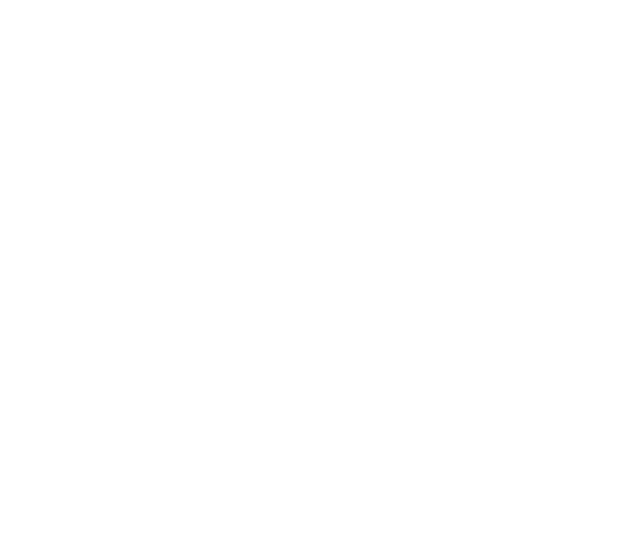
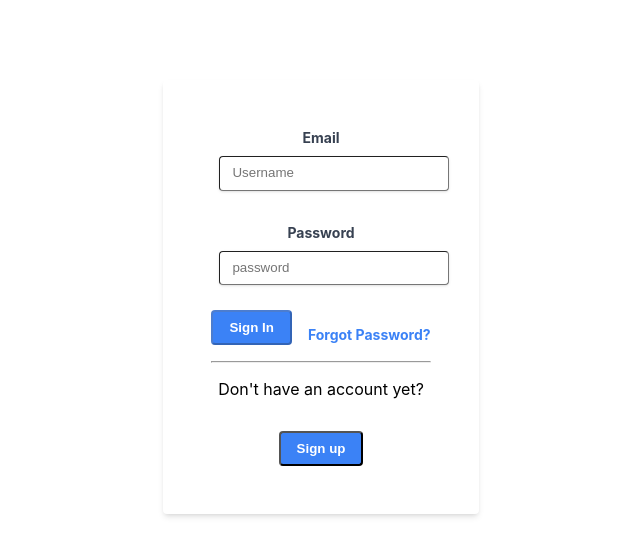
Before and after one commit to UzielCarranza/chat-app, a React (Create React App) app: page / in a window 1280 px wide. Before the commit this address had no page. Shown: the top 556 px of the page, without its empty margins (319-959 px from the left). Built offline with nearby package versions, Linux system fonts and the light colour scheme.

Commit message:
update routes to render PrivateRoute

```diff
--- a/src/App.js
+++ b/src/App.js
@@ -1,21 +1,25 @@
 import './styling/App.css';
 import {Login} from './components/Login';
-import {Routes, Route} from "react-router-dom";
+import {Routes, Route, Switch} from "react-router-dom";
 import {HomePage} from "./components/HomePage";
 import {SignUp} from "./components/SignUp";
+import {PrivateRoute} from "./auth/PrivateRoute";
 
 function App() {
     return (
         <div className="App">
             <Routes>
-                <Route path="/login" element={<Login/> }/>
+                <Route path="/" element={<PrivateRoute/>}/>
+                <Route path="/login" element={<Login/>}/>
 
-                <Route path="/home" element={<HomePage/> }/>
-                <Route path="/signup" element={<SignUp/> }/>
+                <Route path="/signup" element={<SignUp/>}/>
+
             </Routes>
+
         </div>
 
-    );
+    )
+        ;
 }
 
 export default App;
```
